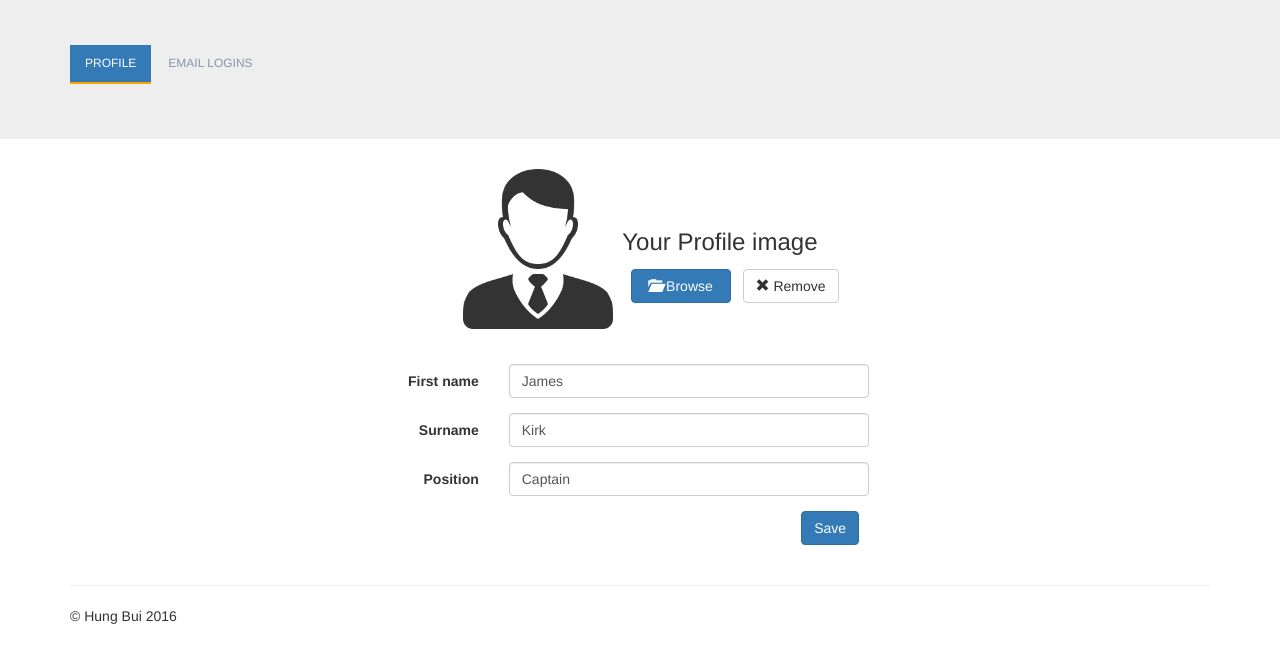
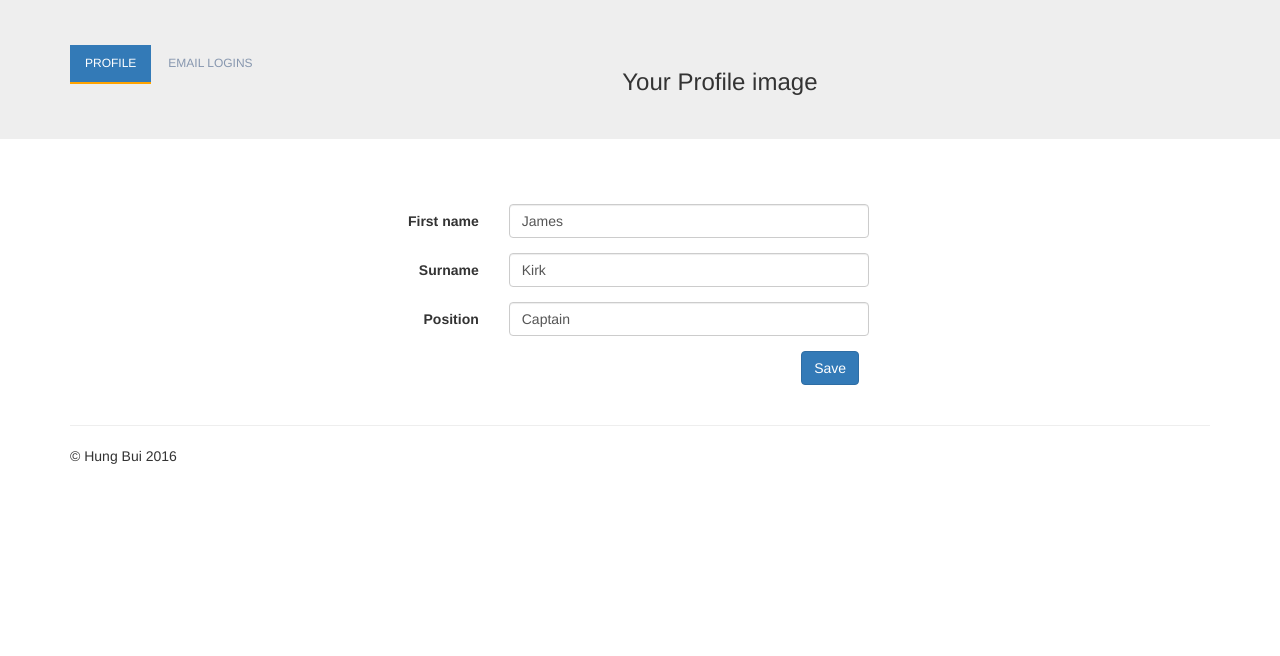
Before and after one commit to hbweb/angular-grub, a website with bundled scripts: page index.html in a window 1280 px wide. Shown: the part 196-852 px from the top of the page. After the commit the page ends 800 px from the top, so only its background shows below. Built offline with nearby package versions, Linux system fonts and the light colour scheme.

Commit message:
Add webpack angular

```diff
--- a/index.html
+++ b/index.html
@@ -166,9 +166,8 @@
     </div> <!-- /container -->
         <script src="//ajax.googleapis.com/ajax/libs/jquery/1.11.2/jquery.min.js"></script>
         <script>window.jQuery || document.write('<script src="js/vendor/jquery-1.11.2.min.js"><\/script>')</script>
-        <script src="js/vendor/fileinput.js"></script>
         <script src="js/vendor/bootstrap.min.js"></script>
-        <script src="js/main.js"></script>
+        <!-- webpack <script src="js/main.js"></script>-->
         <script src="js/profile.js"></script>
         <script src="js/emailaddress.js"></script>
         <script>
--- a/js/emailaddress.js
+++ b/js/emailaddress.js
@@ -1,3 +1,5 @@
+// For Webpack
+// require('angular');
 
 // Emailaddress Controller
 app.controller('customersCtrl', function($scope, $http){
--- a/js/main.js
+++ b/js/main.js
@@ -1,22 +1,2 @@
-$(document).ready(function ($) {
-	$('#tabs').tab();
-
-
-	$("#avatar").fileinput({
-	    overwriteInitial: true,
-	    maxFileSize: 1500,
-	    showClose: false,
-	    showCaption: false,
-	    browseLabel: 'Browse',
-	    removeLabel: 'Remove',
-	    browseIcon: '<i class="glyphicon glyphicon-folder-open"></i>',
-	    removeIcon: '<i class="glyphicon glyphicon-remove"></i>',
-	    removeTitle: 'Cancel or reset changes',
-	    elErrorContainer: '#avatar-errors',
-	    msgErrorClass: 'alert alert-block alert-danger',
-	    defaultPreviewContent: '<img src="./img/default_avatar.png" alt="Your Avatar" style="width:160px">',
-	    layoutTemplates: {main2: '{preview} {remove} {browse}'},
-	    allowedFileExtensions: ["jpg", "png", "gif"]
-	});
-
-});
+require('./profile.js');
+require('./emailaddress.js');
--- a/js/profile.js
+++ b/js/profile.js
@@ -1,3 +1,6 @@
+// For Webpack
+// require('angular');
+
 var app = angular.module('deBankeApp', []);
 
 // Profile Controller
--- a/package.json
+++ b/package.json
@@ -9,5 +9,8 @@
   "author": "Hung Bui",
   "license": "ISC",
   "dependencies": {
+    "angular": "^1.5.5",
+    "jquery": "^2.2.3",
+    "webpack": "^1.13.0"
   }
 }
```
